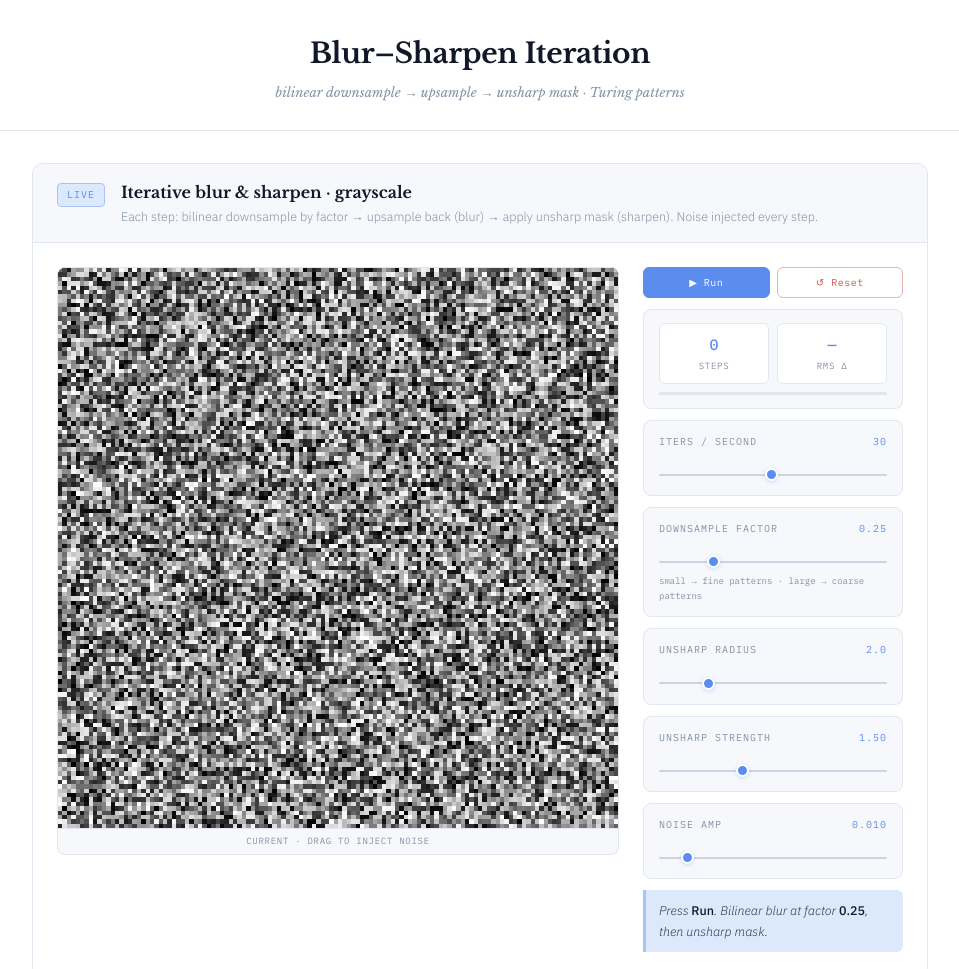
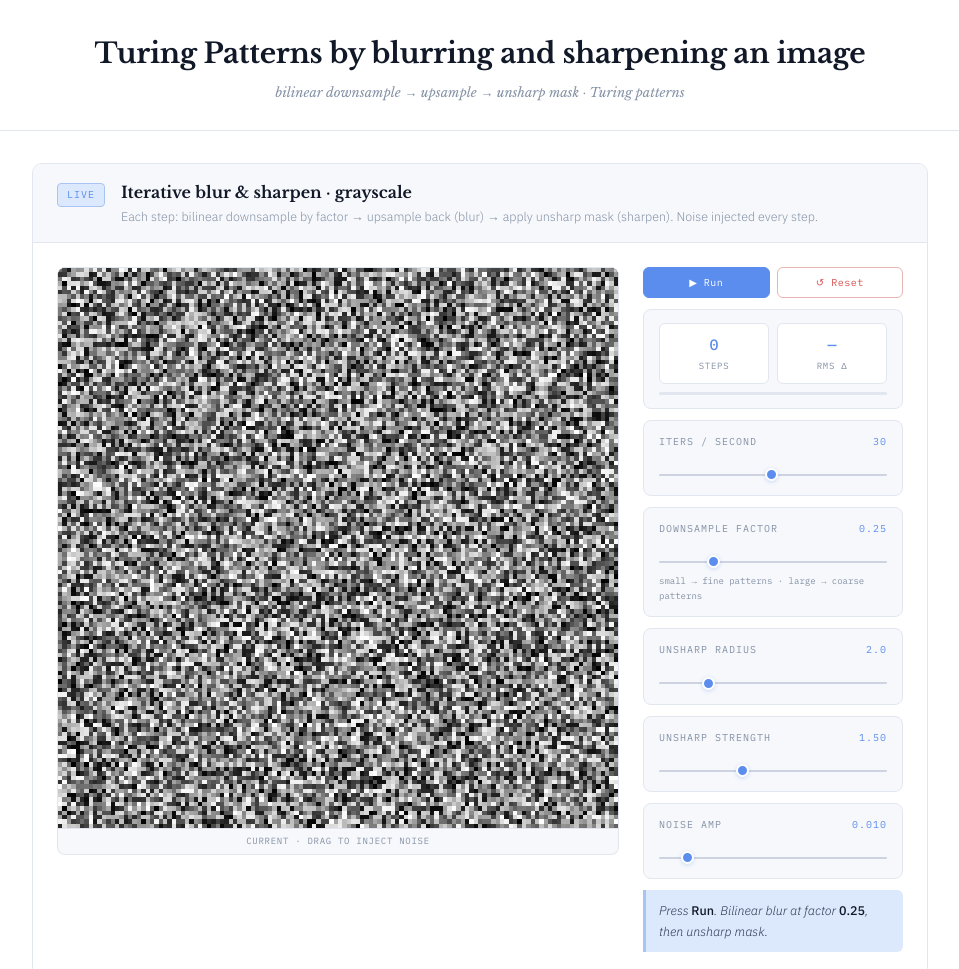
Before and after one commit to Mayukhdeb/teaching, a plain HTML site: page blur-sharpen.html in a window 1280 px wide. Shown: the top 969 px of the page, without its empty margins (160-1119 px from the left). Drawn offline with nearby package versions, Linux system fonts and the light colour scheme.

Commit message:
update title

```diff
--- a/blur-sharpen.html
+++ b/blur-sharpen.html
@@ -71,7 +71,7 @@
 <body>
 
 <div class="page-header">
-  <h1>Blur–Sharpen Iteration</h1>
+  <h1>Turing Patterns by blurring and sharpening an image</h1>
   <span class="subtitle">bilinear downsample → upsample → unsharp mask · Turing patterns</span>
 </div>
 
```
